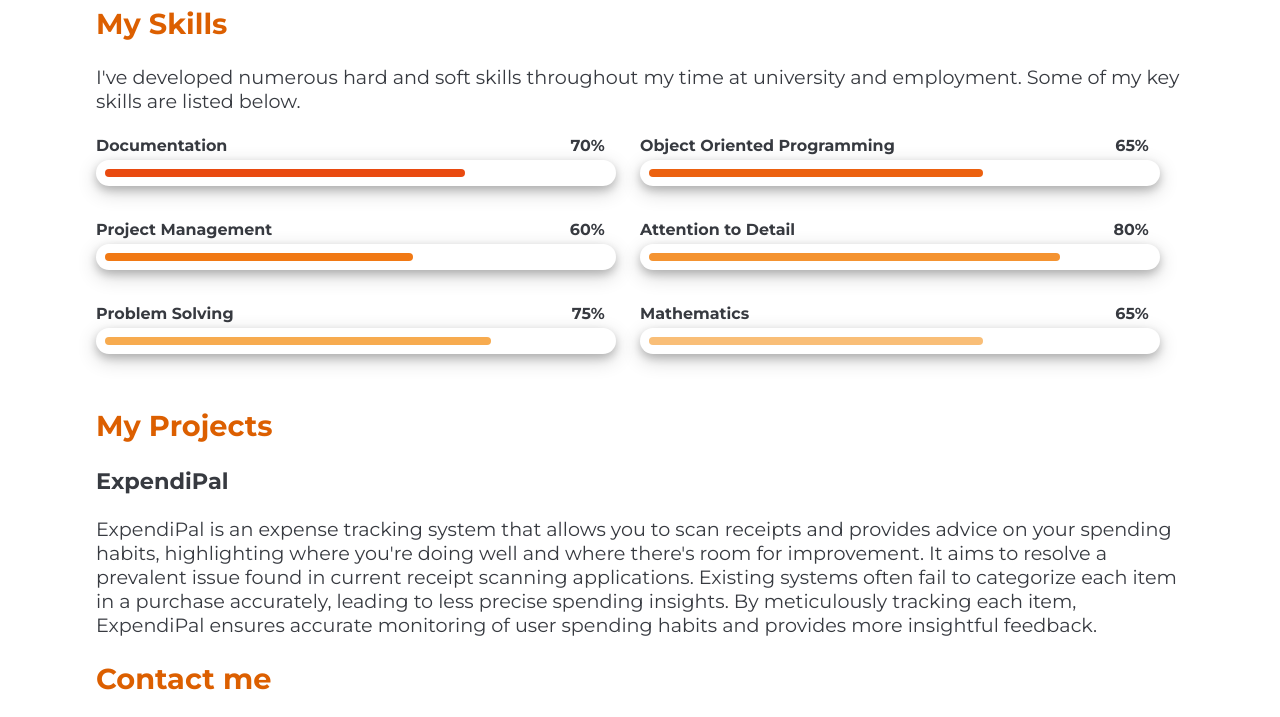
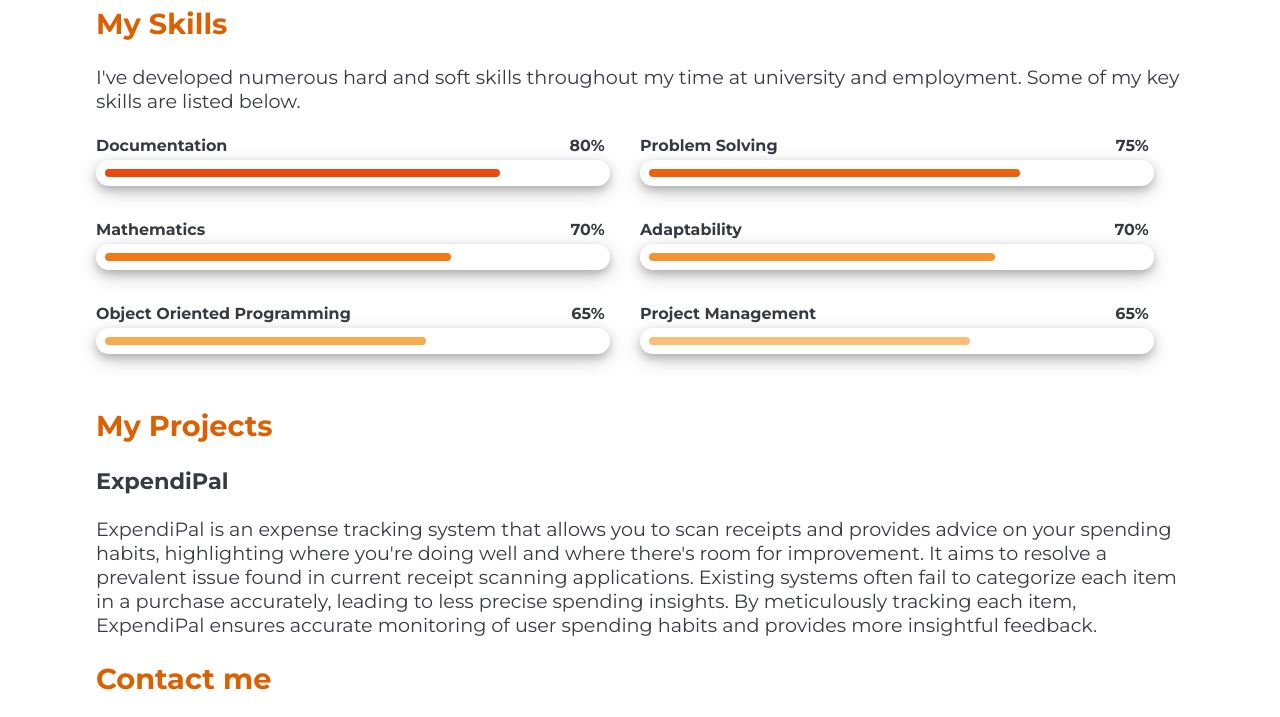
Before and after one commit to jess-excell/jess-excell.github.io, a plain HTML site: page index.html in a window 1280 px wide. Shown: the part 1340-2057 px from the top of the page. Drawn offline with nearby package versions, Linux system fonts and the light colour scheme.

Commit message:
[FIX] Skill order in My Skills section and skill bar lengths.

```diff
--- a/index.html
+++ b/index.html
@@ -79,33 +79,33 @@
 				<div class="multi-content-container">
 					<div class="skill-item">
 						<h5 class="progress-left">Documentation</h5>
+						<h5 class="progress-right">80%</h5>
+						<div class="progress" style="--progress-width: 0.8; --progress-color: #e94a10;"></div>
+					</div>
+					<div class="skill-item">
+						<h5 class="progress-left">Problem Solving</h5>
+						<h5 class="progress-right">75%</h5>
+						<div class="progress" style="--progress-width: 0.75; --progress-color: #ec610f;"></div>
+					</div>
+					<div class="skill-item">
+						<h5 class="progress-left">Mathematics</h5>
 						<h5 class="progress-right">70%</h5>
-						<div class="progress" style="--progress-width: 70%; --progress-color: #e94a10;"></div>
+						<div class="progress" style="--progress-width: 0.70; --progress-color: #f17914;"></div>
+					</div>
+					<div class="skill-item">
+						<h5 class="progress-left">Adaptability</h5>
+						<h5 class="progress-right">70%</h5>
+						<div class="progress" style="--progress-width: 0.70; --progress-color: #f49331;"></div>
 					</div>
 					<div class="skill-item">
 						<h5 class="progress-left">Object Oriented Programming</h5>
 						<h5 class="progress-right">65%</h5>
-						<div class="progress" style="--progress-width: 65%; --progress-color: #ec610f;"></div>
+						<div class="progress" style="--progress-width: 0.65; --progress-color: #f7ab4f;"></div>
 					</div>
 					<div class="skill-item">
 						<h5 class="progress-left">Project Management</h5>
-						<h5 class="progress-right">60%</h5>
-						<div class="progress" style="--progress-width: 60%; --progress-color: #f17914;"></div>
-					</div>
-					<div class="skill-item">
-						<h5 class="progress-left">Attention to Detail</h5>
-						<h5 class="progress-right">80%</h5>
-						<div class="progress" style="--progress-width: 80%; --progress-color: #f49331;"></div>
-					</div>
-					<div class="skill-item">
-						<h5 class="progress-left">Problem Solving</h5>
-						<h5 class="progress-right">75%</h5>
-						<div class="progress" style="--progress-width: 75%; --progress-color: #f7ab4f;"></div>
-					</div>
-					<div class="skill-item">
-						<h5 class="progress-left">Mathematics</h5>
 						<h5 class="progress-right">65%</h5>
-						<div class="progress" style="--progress-width: 65%; --progress-color: #F9BE77;"></div>
+						<div class="progress" style="--progress-width: 0.65; --progress-color: #F9BE77;"></div>
 					</div>
 				</div>
 			</section>
--- a/style.css
+++ b/style.css
@@ -144,10 +144,11 @@ label
 .progress
 {
 	border-radius: 15px;
-	height: 20px;
+	height: 26px;
 	width: 100%;
 	padding: 3px;
 	display: inline-block;
+	box-sizing: border-box;
 	box-shadow: 0 4px 8px 0 rgba(0, 0, 0, 0.2), 0 6px 20px 0 rgba(0, 0, 0, 0.19);
 }
 
@@ -163,9 +164,9 @@ label
 	background-color: var(--progress-color, #DC5F00);
 	border-radius: 15px;
 	height: 8px;
-	width: var(--progress-width);
+	width: calc((100% - 14px) * var(--progress-width));
 	content: "";
-	margin: 6px ;
+	margin:  6px ;
 	display: block;
 }
 
```
